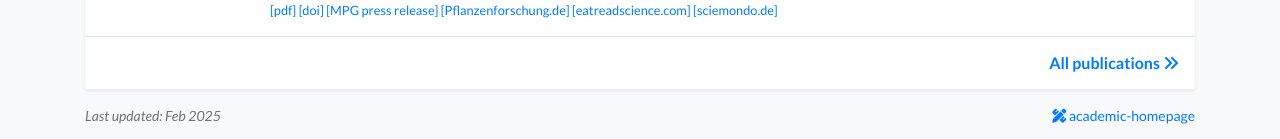
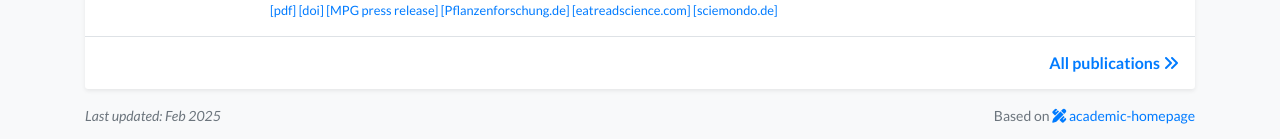
Before and after one commit to micromole/micromole.github.io, a Jekyll site: the page built from index.html, in a window 1280 px wide and 900 px high, scrolled down 1066 px. Shown: the part 758-897 px from the top of the window. Built offline with Jekyll 4.4.1, drawn with Linux system fonts in a browser that asks for light colours; nearby versions of some CDN libraries; comment, search, counter and statistics services are not loaded; a style sheet for code colours, icons or effects is not loaded.

Commit message:
Update display.yml

```diff
--- a/_data/display.yml
+++ b/_data/display.yml
@@ -7,4 +7,4 @@
 # Feel free to replace the footer text if you would like to, but I will greatly appreciate it
 # if you keep the link to the template so that more people can benefit from it. Thanks!
 footer_text: >-
- <a href="https://github.com/luost26/academic-homepage" target="_blank"><i class="fas fa-pencil-ruler"></i> academic-homepage</a>
+ Based on <a href="https://github.com/luost26/academic-homepage" target="_blank"><i class="fas fa-pencil-ruler"></i> academic-homepage</a>
```
